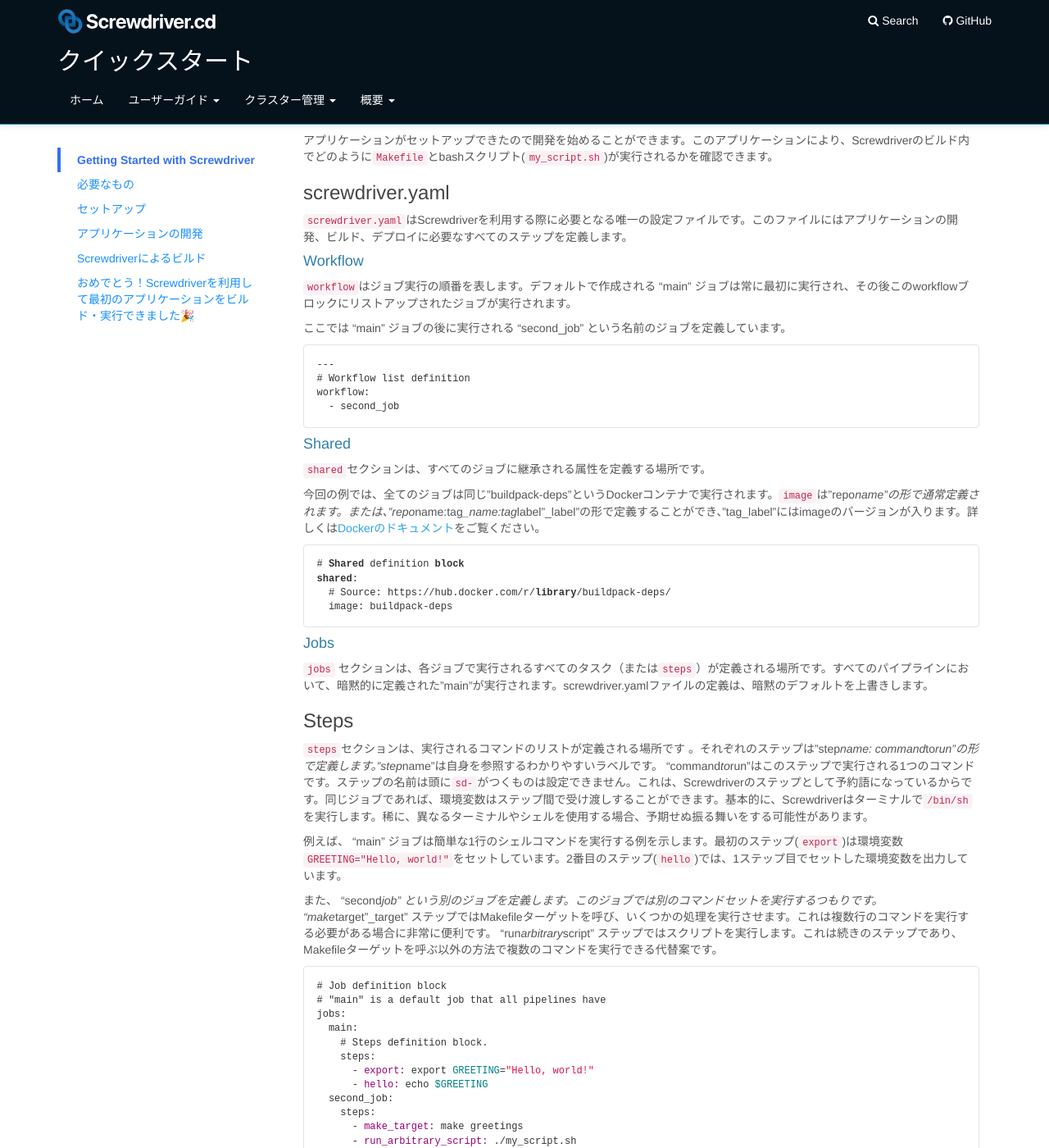
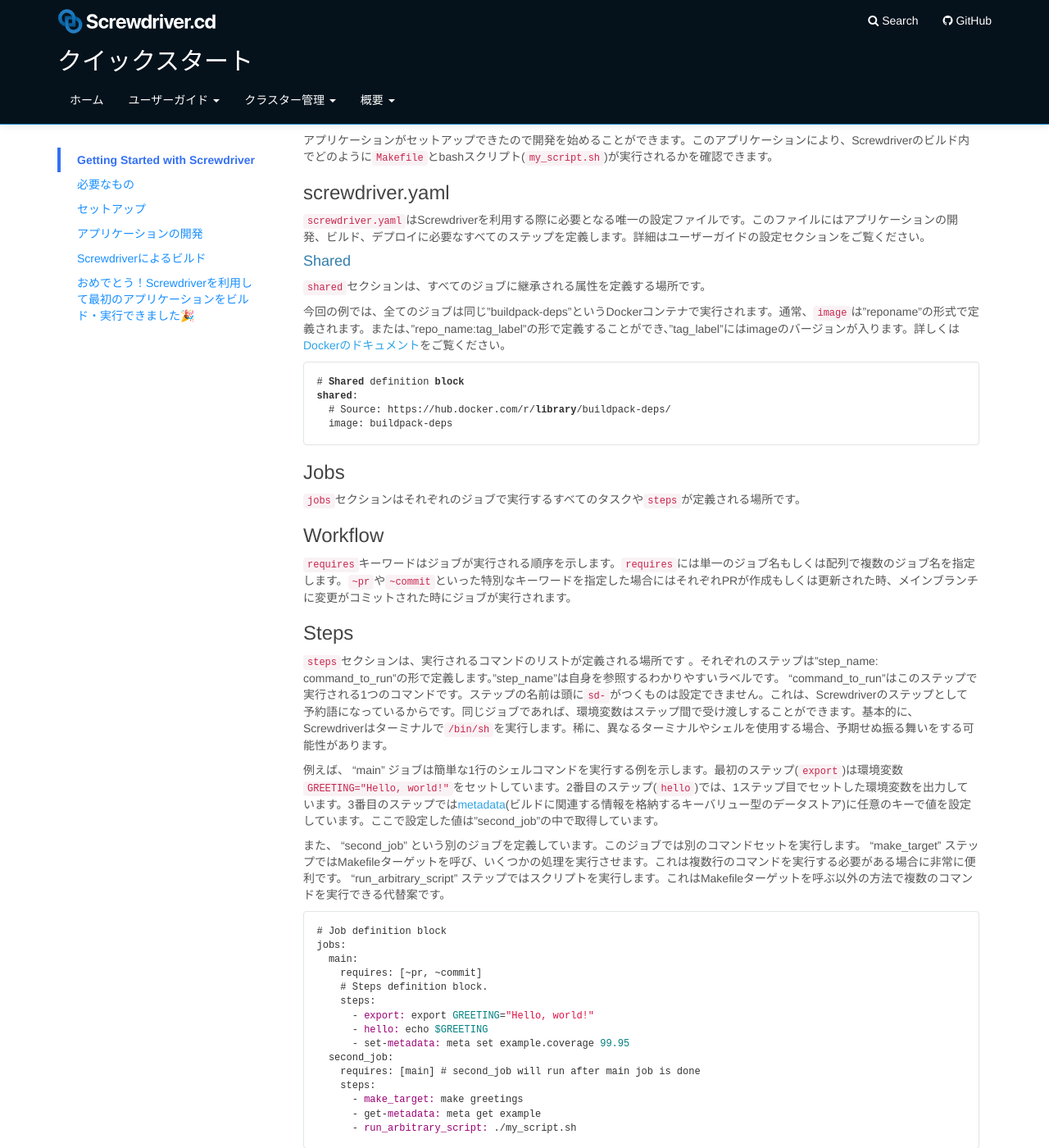
Before and after one commit to screwdriver-cd/guide, a Jekyll site: the page built from docs/ja/user-guide/quickstart.md, in a window 1280 px wide and 1400 px high, scrolled down 553 px. Shown: the whole window at 82% size. Built offline with Jekyll 4.4.1, drawn with Linux system fonts in a browser that asks for light colours; some of the changed text lies outside the part shown.

Commit message:
docs(Japanese): translate quickstart.md (#185)
* Translate quickstart.md via GitLocalize

* Translate quickstart.md via GitLocalize

* Translate quickstart.md via GitLocalize

````diff
--- a/docs/ja/user-guide/quickstart.md
+++ b/docs/ja/user-guide/quickstart.md
@@ -41,7 +41,7 @@ $ git clone git@github.com:<YOUR_USERNAME_HERE>/quickstart-generic.git
 $ cd quickstart-generic/
 ```
 
-*Makefileや小さなスクリプトの場合はgenericの`screwdriver.yaml`を参照することをお勧めします。
+**Makefileや小さなスクリプトの場合はgenericの`screwdriver.yaml`を参照することをお勧めします。*
 
 ## アプリケーションの開発
 
@@ -49,26 +49,13 @@ $ cd quickstart-generic/
 
 ### screwdriver.yaml
 
-`screwdriver.yaml`はScrewdriverを利用する際に必要となる唯一の設定ファイルです。このファイルにはアプリケーションの開発、ビルド、デプロイに必要なすべてのステップを定義します。
-
-#### Workflow
-
-`workflow`はジョブ実行の順番を表します。デフォルトで作成される "main" ジョブは常に最初に実行され、その後このworkflowブロックにリストアップされたジョブが実行されます。
-
-ここでは "main" ジョブの後に実行される "second_job" という名前のジョブを定義しています。
-
-```yaml
----
-# Workflow list definition
-workflow:
-  - second_job
-```
+`screwdriver.yaml`はScrewdriverを利用する際に必要となる唯一の設定ファイルです。このファイルにはアプリケーションの開発、ビルド、デプロイに必要なすべてのステップを定義します。詳細はユーザーガイドの設定セクションをご覧ください。
 
 #### Shared
 
 `shared`セクションは、すべてのジョブに継承される属性を定義する場所です。
 
-今回の例では、全てのジョブは同じ"buildpack-deps"というDockerコンテナで実行されます。`image`は"repo*name"の形で通常定義されます。または、"repo*name:tag*_name:tag*label"_label"の形で定義することができ、"tag_label"にはimageのバージョンが入ります。詳しくは[Dockerのドキュメント](https://docs.docker.com/engine/reference/commandline/pull/#pull-an-image-from-docker-hub)をご覧ください。
+今回の例では、全てのジョブは同じ"buildpack-deps"というDockerコンテナで実行されます。通常、`image`は"reponame"の形式で定義されます。または、"repo_name:tag_label"の形で定義することができ、"tag_label"にはimageのバージョンが入ります。詳しくは[Dockerのドキュメント](https://docs.docker.com/engine/reference/commandline/pull/#pull-an-image-from-docker-hub)をご覧ください。
 
 ```yaml
 # Shared definition block
@@ -77,33 +64,40 @@ shared:
   image: buildpack-deps
 ```
 
-#### Jobs
+### Jobs
 
-`jobs` セクションは、各ジョブで実行されるすべてのタスク（または`steps`）が定義される場所です。すべてのパイプラインにおいて、暗黙的に定義された"main"が実行されます。screwdriver.yamlファイルの定義は、暗黙のデフォルトを上書きします。
+`jobs`セクションはそれぞれのジョブで実行するすべてのタスクや`steps`が定義される場所です。
+
+### Workflow
+
+`requires`キーワードはジョブが実行される順序を示します。`requires`には単一のジョブ名もしくは配列で複数のジョブ名を指定します。`~pr`や`~commit`といった特別なキーワードを指定した場合にはそれぞれPRが作成もしくは更新された時、メインブランチに変更がコミットされた時にジョブが実行されます。
 
 ### Steps
 
 `steps`セクションは、実行されるコマンドのリストが定義される場所です
-。それぞれのステップは"step*name: command*to*run"の形で定義します。"step*name"は自身を参照するわかりやすいラベルです。
-"command*to*run"はこのステップで実行される1つのコマンドです。ステップの名前は頭に`sd-`がつくものは設定できません。これは、Screwdriverのステップとして予約語になっているからです。同じジョブであれば、環境変数はステップ間で受け渡しすることができます。基本的に、Screwdriverはターミナルで`/bin/sh`を実行します。稀に、異なるターミナルやシェルを使用する場合、予期せぬ振る舞いをする可能性があります。
+。それぞれのステップは"step_name: command_to_run"の形で定義します。"step_name"は自身を参照するわかりやすいラベルです。
+"command_to_run"はこのステップで実行される1つのコマンドです。ステップの名前は頭に`sd-`がつくものは設定できません。これは、Screwdriverのステップとして予約語になっているからです。同じジョブであれば、環境変数はステップ間で受け渡しすることができます。基本的に、Screwdriverはターミナルで`/bin/sh`を実行します。稀に、異なるターミナルやシェルを使用する場合、予期せぬ振る舞いをする可能性があります。
 
-例えば、 "main" ジョブは簡単な1行のシェルコマンドを実行する例を示します。最初のステップ(`export`)は環境変数 `GREETING="Hello, world!"`をセットしています。2番目のステップ(`hello`)では、1ステップ目でセットした環境変数を出力しています。
+例えば、 "main" ジョブは簡単な1行のシェルコマンドを実行する例を示します。最初のステップ(`export`)は環境変数 `GREETING="Hello, world!"`をセットしています。2番目のステップ(`hello`)では、1ステップ目でセットした環境変数を出力しています。3番目のステップでは[metadata](./metadata)(ビルドに関連する情報を格納するキーバリュー型のデータストア)に任意のキーで値を設定しています。ここで設定した値は"second_job"の中で取得しています。
 
-また、 "second*job" という別のジョブを定義します。このジョブでは別のコマンドセットを実行するつもりです。 "make*target"_target" ステップではMakefileターゲットを呼び、いくつかの処理を実行させます。これは複数行のコマンドを実行する必要がある場合に非常に便利です。
-"run*arbitrary*script"  ステップではスクリプトを実行します。これは続きのステップであり、Makefileターゲットを呼ぶ以外の方法で複数のコマンドを実行できる代替案です。
+また、 "second_job" という別のジョブを定義しています。このジョブでは別のコマンドセットを実行します。 "make_target" ステップではMakefileターゲットを呼び、いくつかの処理を実行させます。これは複数行のコマンドを実行する必要がある場合に非常に便利です。
+"run_arbitrary_script"  ステップではスクリプトを実行します。これはMakefileターゲットを呼ぶ以外の方法で複数のコマンドを実行できる代替案です。
 
 ```yaml
 # Job definition block
-# "main" is a default job that all pipelines have
 jobs:
   main:
+    requires: [~pr, ~commit]
     # Steps definition block.
     steps:
       - export: export GREETING="Hello, world!"
       - hello: echo $GREETING
+      - set-metadata: meta set example.coverage 99.95
   second_job:
+    requires: [main] # second_job will run after main job is done
     steps:
       - make_target: make greetings
+      - get-metadata: meta get example
       - run_arbitrary_script: ./my_script.sh
 ```
 
@@ -116,9 +110,12 @@ Screwdriverを利用するには、Githubを利用してScrewdriverにログイ
 ### 新しいパイプラインを作成
 
 1. Createアイコンをクリックします。（未ログインの場合はログインページにリダイレクトします）
+
 2. *"Login with SCM Provider" ボタンを押します。*
+
 3. *あなたのリポジトリへのアクセス権をScrewdriverに与えてよいか確認されます。適切に選択し、Authorizeボタンをクリックします。*
-4. ビルド対象リポジトリのリンクを入力します。SSHかHTTPSリンクの後に`#<YOUR_BRANCH_NAME>`を付加します(例: `git@github.com:screwdriver-cd/guide.git#test`)。`BRANCH_NAME`が指定されない場合、デフォルトとして`master`ブランチが指定されます。 "Use this repository" をクリックし、 ”Create Pipeline" をクリックします。
+
+4. ビルド対象リポジトリのリンクを入力します。SSHかHTTPSリンクの後に`#<YOUR_BRANCH_NAME>`を付加します(例：`git@github.com:screwdriver-cd/guide.git#test`)。`BRANCH_NAME`が指定されていない場合、デフォルトとして`master`ブランチが指定されます。 "Use this repository" をクリックし、 ”Create Pipeline" をクリックします。
 
 ### はじめてのビルドを開始
 
````
